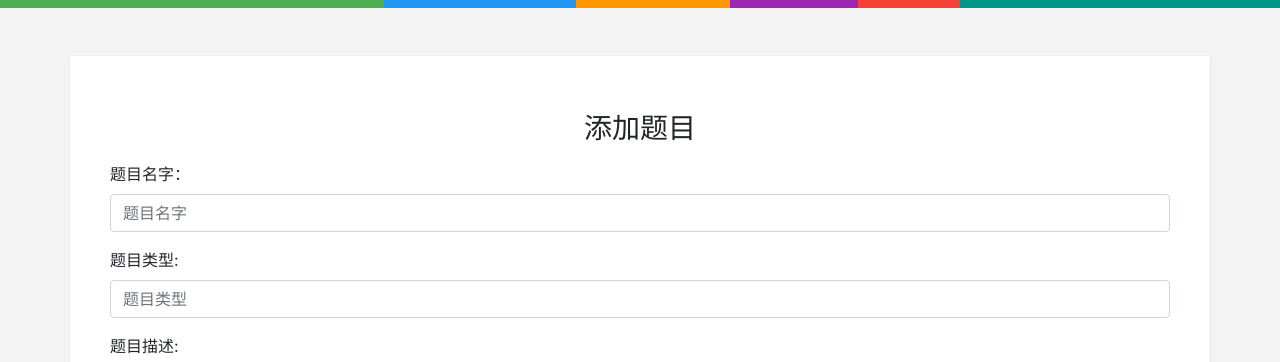
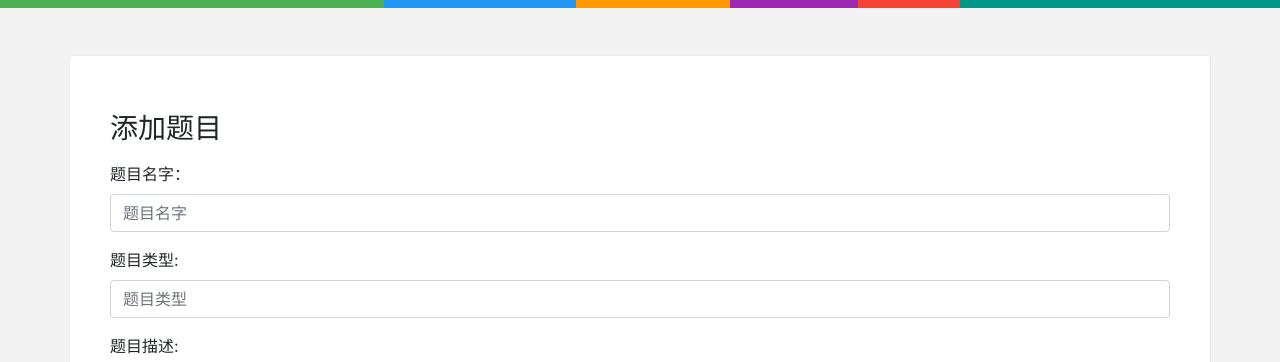
Before and after one commit to HankWang95/Multiple-developers-Django-Project, a Django app: page /add_problem/1 in a window 1280 px wide. Shown: the part 56-418 px from the top of the page. Run offline with Django 3.2, Linux system fonts and the light colour scheme; some libraries are stand-ins or nearby versions.

Commit message:
F：标题样式修改

```diff
--- a/templates/problem/problem.html
+++ b/templates/problem/problem.html
@@ -7,7 +7,7 @@
 <div class="container c_Container mt-5 p-3">
         <form action="" method="post" class="p-4">
                 {% csrf_token %}
-                <h3 class="my-3 w-100 text-center">添加题目</h3>
+                <h3 class="my-3 w-100">添加题目</h3>
             <div class="form-group">
                     <label for="id_name">题目名字：</label>
                     <input type="text" name="name" required="" id="id_name" class="form-control" placeholder="题目名字">
```
